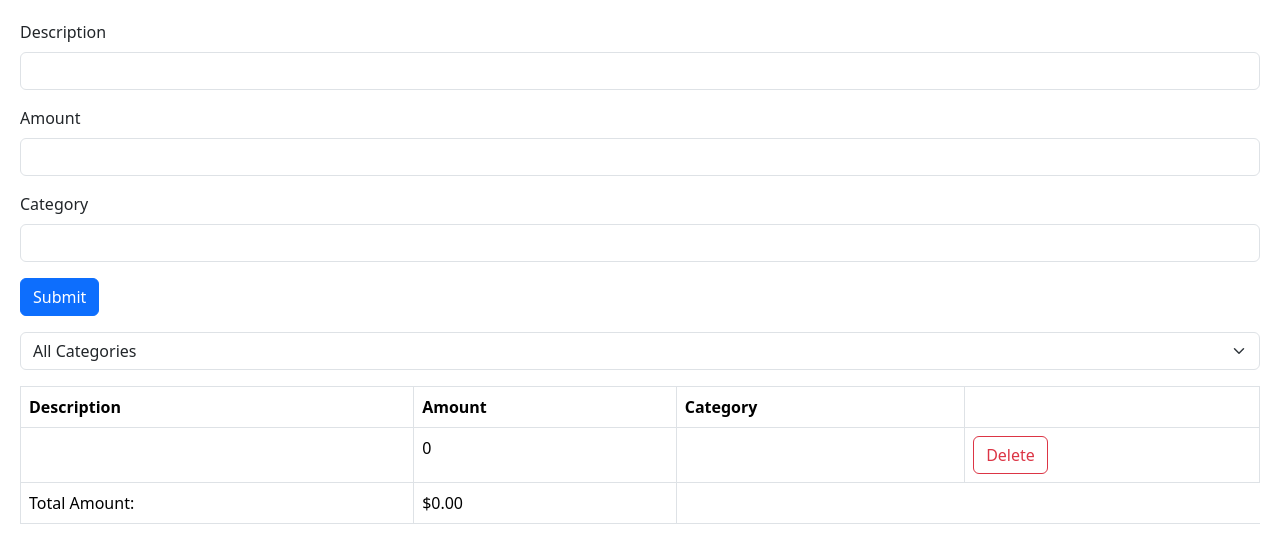
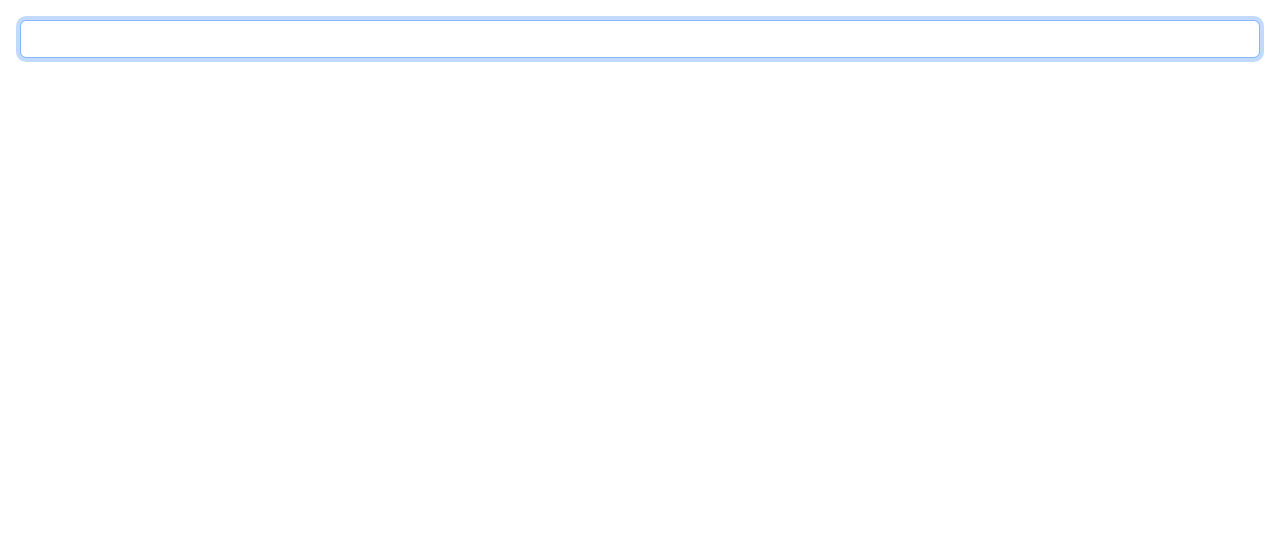
Before and after one commit to FarazRashid/ReactPractice, a React (Vite) app in the folder react-app/: page / in a window 1280 px wide. Shown: the top 550 px of the page. Built offline with nearby package versions, Linux system fonts and the light colour scheme.

Commit message:
Adds UseEffect and UseRef

```diff
--- a/react-app/src/App.tsx
+++ b/react-app/src/App.tsx
@@ -3,9 +3,20 @@
 import ExpenseForm from "./components/ExpenseForm";
 import ExpenseList from "./components/ExpenseList";
 import { FieldValues } from "react-hook-form";
+import { useEffect, useRef } from "react";
 
 function App() {
   const [selectedCategory, setSelectedCategory] = useState("");
+
+  const ref = useRef<HTMLInputElement>(null);
+
+  useEffect(() => {
+    if (ref.current) ref.current.focus();
+  });
+
+  useEffect(() => {
+    document.title = "My App";
+  });
 
   const [expense, setExpense] = useState([
     {
@@ -45,9 +56,10 @@
 
   return (
     <div>
-      <ExpenseForm onSubmit={addExpense} />
-      <ExpenseFilter onSelect={selectCategory} />
-      <ExpenseList expense={visibleExpense} deleteExpense={deleteExpense} />
+      {/* <ExpenseForm onSubmit={addExpense} /> */}
+      {/* <ExpenseFilter onSelect={selectCategory} /> */}
+      {/* <ExpenseList expense={visibleExpense} deleteExpense={deleteExpense} /> */}
+      <input ref={ref} type="text" className="form-control" />
     </div>
   );
 }
```
